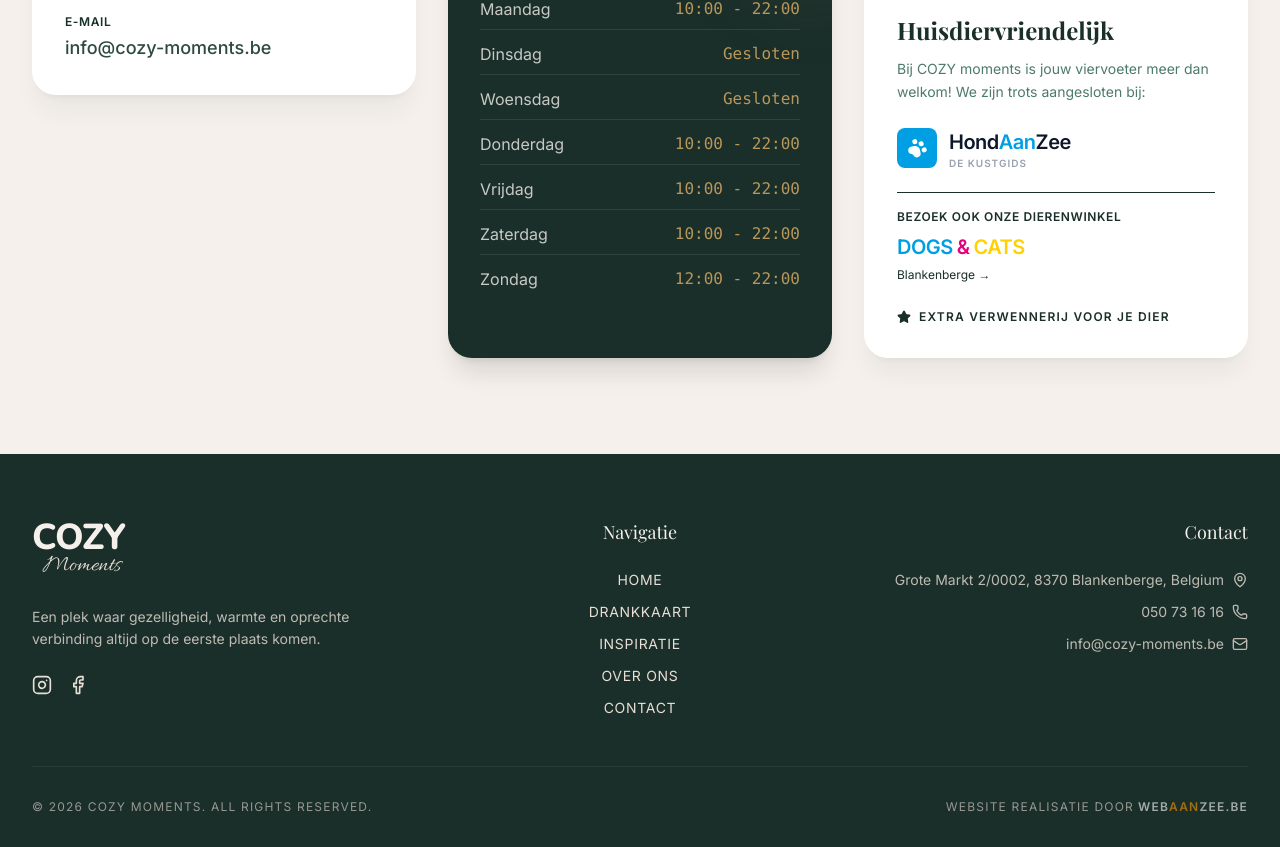
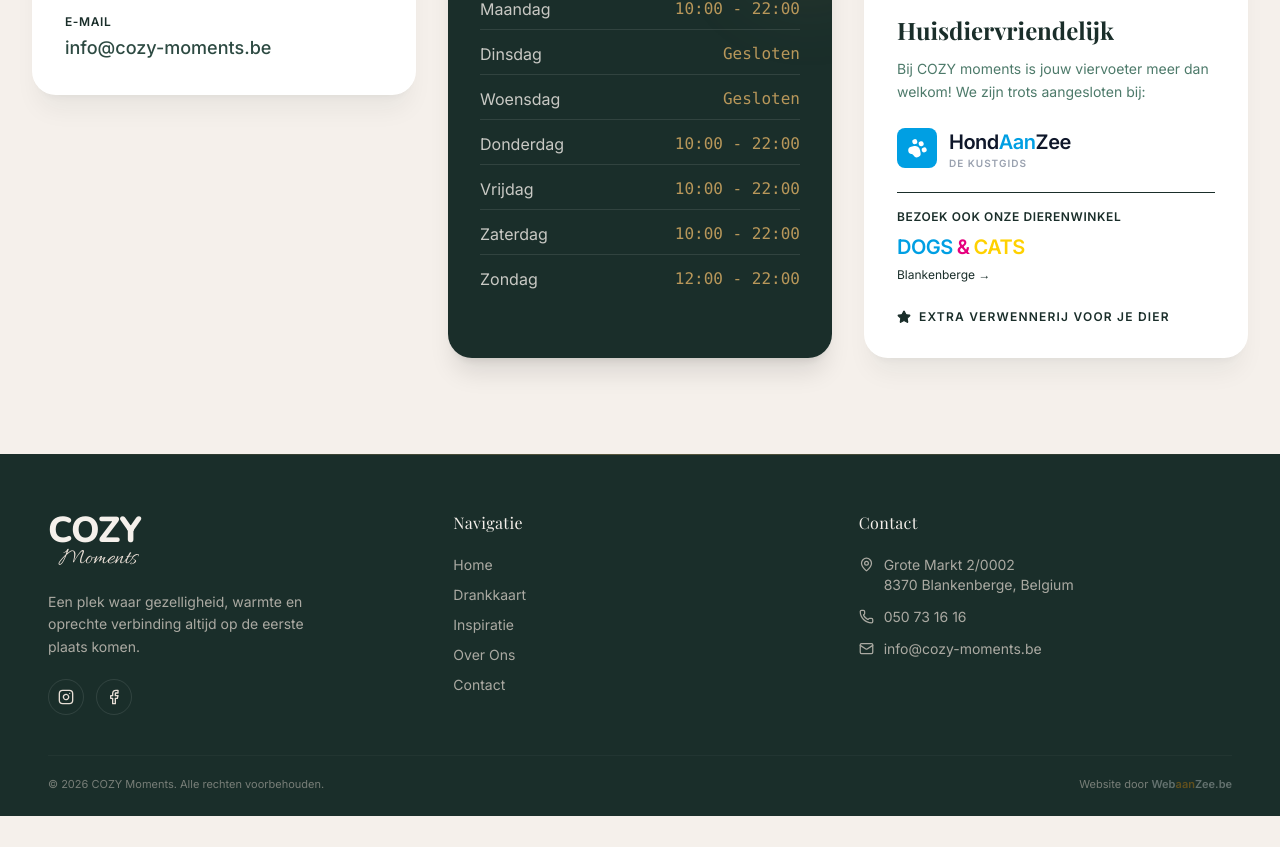
Before and after one commit to kevinb42O/cozy-moments-website, a React (Vite) app: page /info in a window 1280 px wide. Shown: the part 843-1690 px from the top of the page. After the commit the page ends 1659 px from the top, so only its background shows below. Built offline with nearby package versions, Linux system fonts and the light colour scheme; a web font is replaced by a local one.

Commit message:
UI fixes: wave divider, footer redesign, loyalty badges, smooth section transition, inspi6 photo

```diff
--- a/src/components/AboutSection.tsx
+++ b/src/components/AboutSection.tsx
@@ -26,7 +26,7 @@ const features = [
 
 const AboutSection = () => {
   return (
-    <section className="py-24 bg-latte-100 relative overflow-hidden">
+    <section className="pt-24 pb-0 bg-latte-100 relative overflow-hidden">
       <div className="max-w-7xl mx-auto px-4 sm:px-6 lg:px-8">
         <div className="grid grid-cols-1 lg:grid-cols-2 gap-16 items-center">
           {/* Image Grid */}
@@ -43,7 +43,7 @@ const AboutSection = () => {
               className="rounded-2xl shadow-xl w-full h-64 object-cover mt-12"
             />
             <img
-              src="https://images.unsplash.com/photo-1554118811-1e0d58224f24?ixlib=rb-4.0.3&auto=format&fit=crop&w=800&q=80"
+              src="/inspi6.png"
               alt="Cozy interior"
               className="rounded-2xl shadow-xl w-full h-64 object-cover"
             />
--- a/src/components/Footer.tsx
+++ b/src/components/Footer.tsx
@@ -4,72 +4,124 @@ import { CONTACT_EMAIL, CONTACT_PHONE, CONTACT_PHONE_CLEAN, ADDRESS_LINE_1, ADDR
 
 const Footer = () => {
   return (
-    <footer className="bg-coffee-900 text-latte-200 pt-16 pb-8">
-      <div className="max-w-7xl mx-auto px-4 sm:px-6 lg:px-8">
-        <div className="grid grid-cols-1 md:grid-cols-3 gap-12 mb-12">
+    <footer className="bg-coffee-900 text-latte-200">
+      {/* Subtle top border accent */}
+      <div className="h-px bg-gradient-to-r from-transparent via-gold-500/40 to-transparent" />
+
+      <div className="max-w-7xl mx-auto px-6 sm:px-8 lg:px-12 pt-14 pb-6">
+
+        {/* Main grid */}
+        <div className="grid grid-cols-1 md:grid-cols-3 gap-10 md:gap-8 mb-10">
+
           {/* Brand */}
-          <div className="space-y-4 text-center md:text-left">
-            <div className="inline-flex flex-col items-end leading-none mx-auto md:mx-0">
+          <div className="flex flex-col items-center md:items-start gap-4">
+            <div className="inline-flex flex-col items-end leading-none">
               <span className="font-rounded font-extrabold text-4xl text-latte-100 tracking-tight">COZY</span>
               <span className="font-script text-2xl text-latte-200 -mt-2 mr-1">Moments</span>
             </div>
-            <p className="text-sm leading-relaxed opacity-80 max-w-xs mx-auto md:mx-0 pt-2">
+            <p className="text-sm leading-relaxed opacity-70 max-w-[260px] text-center md:text-left">
               Een plek waar gezelligheid, warmte en oprechte verbinding altijd op de eerste plaats komen.
             </p>
-            <div className="flex justify-center md:justify-start gap-4 pt-2">
-              <a href="https://www.instagram.com/cozymoments_blankenberge/" target="_blank" rel="noopener noreferrer" className="hover:text-gold-500 transition-colors"><Instagram size={20} /></a>
-              <a href="https://www.facebook.com/profile.php?id=61576070607157&locale=nl_NL" target="_blank" rel="noopener noreferrer" className="hover:text-gold-500 transition-colors"><Facebook size={20} /></a>
+            <div className="flex items-center gap-3 pt-1">
+              <a
+                href="https://www.instagram.com/cozymoments_blankenberge/"
+                target="_blank"
+                rel="noopener noreferrer"
+                aria-label="Instagram"
+                className="w-9 h-9 flex items-center justify-center rounded-full border border-white/10 text-latte-200 hover:border-gold-500 hover:text-gold-500 transition-all duration-200"
+              >
+                <Instagram size={16} />
+              </a>
+              <a
+                href="https://www.facebook.com/profile.php?id=61576070607157&locale=nl_NL"
+                target="_blank"
+                rel="noopener noreferrer"
+                aria-label="Facebook"
+                className="w-9 h-9 flex items-center justify-center rounded-full border border-white/10 text-latte-200 hover:border-gold-500 hover:text-gold-500 transition-all duration-200"
+              >
+                <Facebook size={16} />
+              </a>
             </div>
           </div>
 
           {/* Quick Links */}
-          <div className="text-center">
-            <h4 className="font-serif text-lg text-latte-100 mb-6">Navigatie</h4>
-            <ul className="space-y-3 text-sm uppercase tracking-wider">
-              <li><Link to="/" className="hover:text-gold-500 transition-colors">Home</Link></li>
-              <li><Link to="/menu" className="hover:text-gold-500 transition-colors">Drankkaart</Link></li>
-              <li><Link to="/inspiration" className="hover:text-gold-500 transition-colors">Inspiratie</Link></li>
-              <li><Link to="/about" className="hover:text-gold-500 transition-colors">Over Ons</Link></li>
-              <li><Link to="/info" className="hover:text-gold-500 transition-colors">Contact</Link></li>
+          <div className="flex flex-col items-center md:items-start">
+            <h4 className="font-serif text-base text-latte-100 mb-5 tracking-wide">Navigatie</h4>
+            <ul className="space-y-2.5 text-sm">
+              {[
+                { to: '/', label: 'Home' },
+                { to: '/menu', label: 'Drankkaart' },
+                { to: '/inspiration', label: 'Inspiratie' },
+                { to: '/about', label: 'Over Ons' },
+                { to: '/info', label: 'Contact' },
+              ].map(({ to, label }) => (
+                <li key={to}>
+                  <Link
+                    to={to}
+                    className="opacity-70 hover:opacity-100 hover:text-gold-500 transition-all duration-200"
+                  >
+                    {label}
+                  </Link>
+                </li>
+              ))}
             </ul>
           </div>
 
           {/* Contact */}
-          <div className="text-center md:text-right space-y-4">
-            <h4 className="font-serif text-lg text-latte-100 mb-6">Contact</h4>
-            <div className="flex flex-col items-center md:items-end gap-3 text-sm opacity-80">
-              <a href={`https://maps.google.com/?q=${encodeURIComponent(ADDRESS_LINE_1 + ', ' + ADDRESS_LINE_2)}`} target="_blank" rel="noopener noreferrer" className="flex items-center gap-2 hover:text-gold-500 transition-colors">
-                <span>{ADDRESS_LINE_1}, {ADDRESS_LINE_2}</span>
-                <MapPin size={16} />
-              </a>
-              <a href={`tel:${CONTACT_PHONE_CLEAN}`} className="flex items-center gap-2 hover:text-gold-500 transition-colors">
-                <span>{CONTACT_PHONE}</span>
-                <Phone size={16} />
-              </a>
-              <a href={`mailto:${CONTACT_EMAIL}`} className="flex items-center gap-2 hover:text-gold-500 transition-colors">
-                <span>{CONTACT_EMAIL}</span>
-                <Mail size={16} />
-              </a>
-            </div>
+          <div className="flex flex-col items-center md:items-start">
+            <h4 className="font-serif text-base text-latte-100 mb-5 tracking-wide">Contact</h4>
+            <ul className="space-y-3 text-sm">
+              <li>
+                <a
+                  href={`https://maps.google.com/?q=${encodeURIComponent(ADDRESS_LINE_1 + ', ' + ADDRESS_LINE_2)}`}
+                  target="_blank"
+                  rel="noopener noreferrer"
+                  className="flex items-start gap-2.5 opacity-70 hover:opacity-100 hover:text-gold-500 transition-all duration-200"
+                >
+                  <MapPin size={15} className="mt-0.5 shrink-0" />
+                  <span>{ADDRESS_LINE_1}<br />{ADDRESS_LINE_2}</span>
+                </a>
+              </li>
+              <li>
+                <a
+                  href={`tel:${CONTACT_PHONE_CLEAN}`}
+                  className="flex items-center gap-2.5 opacity-70 hover:opacity-100 hover:text-gold-500 transition-all duration-200"
+                >
+                  <Phone size={15} className="shrink-0" />
+                  <span>{CONTACT_PHONE}</span>
+                </a>
+              </li>
+              <li>
+                <a
+                  href={`mailto:${CONTACT_EMAIL}`}
+                  className="flex items-center gap-2.5 opacity-70 hover:opacity-100 hover:text-gold-500 transition-all duration-200"
+                >
+                  <Mail size={15} className="shrink-0" />
+                  <span>{CONTACT_EMAIL}</span>
+                </a>
+              </li>
+            </ul>
           </div>
         </div>
 
-        <div className="border-t border-coffee-800 pt-8 flex flex-col md:flex-row justify-between items-center gap-4 text-xs opacity-60 uppercase tracking-widest">
-          <p>&copy; {new Date().getFullYear()} COZY Moments. All rights reserved.</p>
+        {/* Bottom bar */}
+        <div className="border-t border-white/8 pt-5 flex flex-col sm:flex-row justify-between items-center gap-2 text-[11px] opacity-45">
+          <p>&copy; {new Date().getFullYear()} COZY Moments. Alle rechten voorbehouden.</p>
           <a
             href="https://www.webaanzee.be"
             target="_blank"
             rel="noopener noreferrer"
-            className="group flex items-center gap-1 hover:opacity-100 transition-opacity"
+            className="hover:opacity-80 transition-opacity"
           >
-            <span>Website realisatie door</span>
-            <span className="font-bold">
-              <span className="text-white">Web</span>
-              <span className="text-amber-500">aan</span>
-              <span className="text-white">Zee.be</span>
+            Website door{' '}
+            <span className="font-semibold">
+              <span className="text-white/70">Web</span>
+              <span className="text-amber-500/70">aan</span>
+              <span className="text-white/70">Zee.be</span>
             </span>
           </a>
         </div>
+
       </div>
     </footer>
   );
--- a/src/components/LoyaltySection.tsx
+++ b/src/components/LoyaltySection.tsx
@@ -41,7 +41,7 @@ const LoyaltySection = () => {
               <motion.div
                 animate={{ y: [0, 5, 0], rotate: [0, 5, 0] }}
                 transition={{ repeat: Infinity, duration: 4, ease: "easeInOut" }}
-                className="absolute -top-6 -right-6 bg-gold-500 text-coffee-900 p-3 rounded-xl shadow-xl flex items-center gap-2 z-20"
+                className="absolute -top-4 right-2 sm:-top-6 sm:-right-6 bg-gold-500 text-coffee-900 p-3 rounded-xl shadow-xl flex items-center gap-2 z-20"
               >
                 <div className="bg-white/20 p-1.5 rounded-full">
                   <Star size={16} fill="currentColor" />
--- a/src/pages/Loyalty.tsx
+++ b/src/pages/Loyalty.tsx
@@ -40,7 +40,7 @@ const Loyalty = () => {
               <motion.div
                 animate={{ y: [0, -8, 0], rotate: [-2, 2, -2] }}
                 transition={{ repeat: Infinity, duration: 3.5, ease: 'easeInOut' }}
-                className="absolute -bottom-4 -right-4 z-30 bg-white rounded-2xl shadow-2xl px-4 py-3 border border-latte-200 flex items-center gap-3"
+                className="absolute -bottom-4 right-0 sm:-right-4 z-30 bg-white rounded-2xl shadow-2xl px-4 py-3 border border-latte-200 flex items-center gap-3"
               >
                 <div className="text-2xl">🎁</div>
                 <div>
@@ -50,7 +50,7 @@ const Loyalty = () => {
               </motion.div>
 
               {/* Floating Badge */}
-              <div className="absolute -right-4 top-1/4 z-20 bg-white p-4 rounded-2xl shadow-xl border border-latte-200 animate-bounce-slow">
+              <div className="absolute right-0 sm:-right-4 top-1/4 z-20 bg-white p-4 rounded-2xl shadow-xl border border-latte-200 animate-bounce-slow">
                 <div className="flex items-center gap-3">
                   <div className="bg-gold-500 p-2 rounded-lg text-white">
                     <Gift size={24} />
```
Also changed, not shown: src/components/Hero.tsx (+2 -9 lines), src/pages/Home.tsx (+8 -0 lines).
